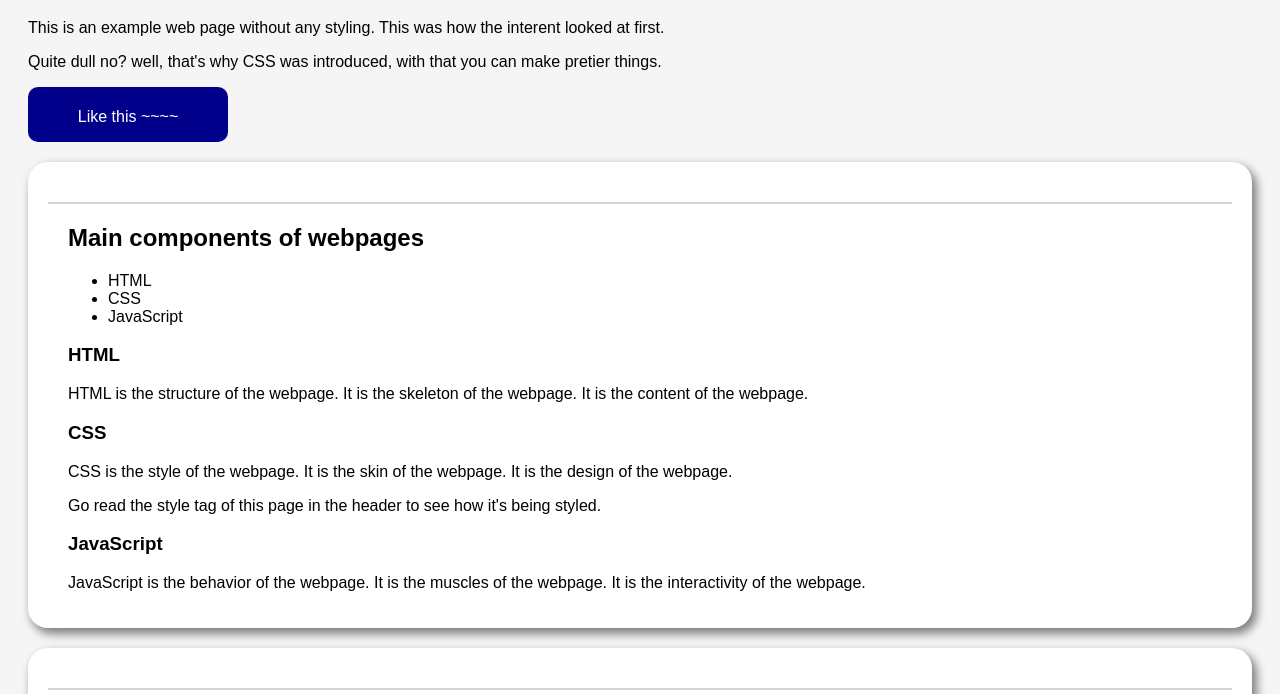
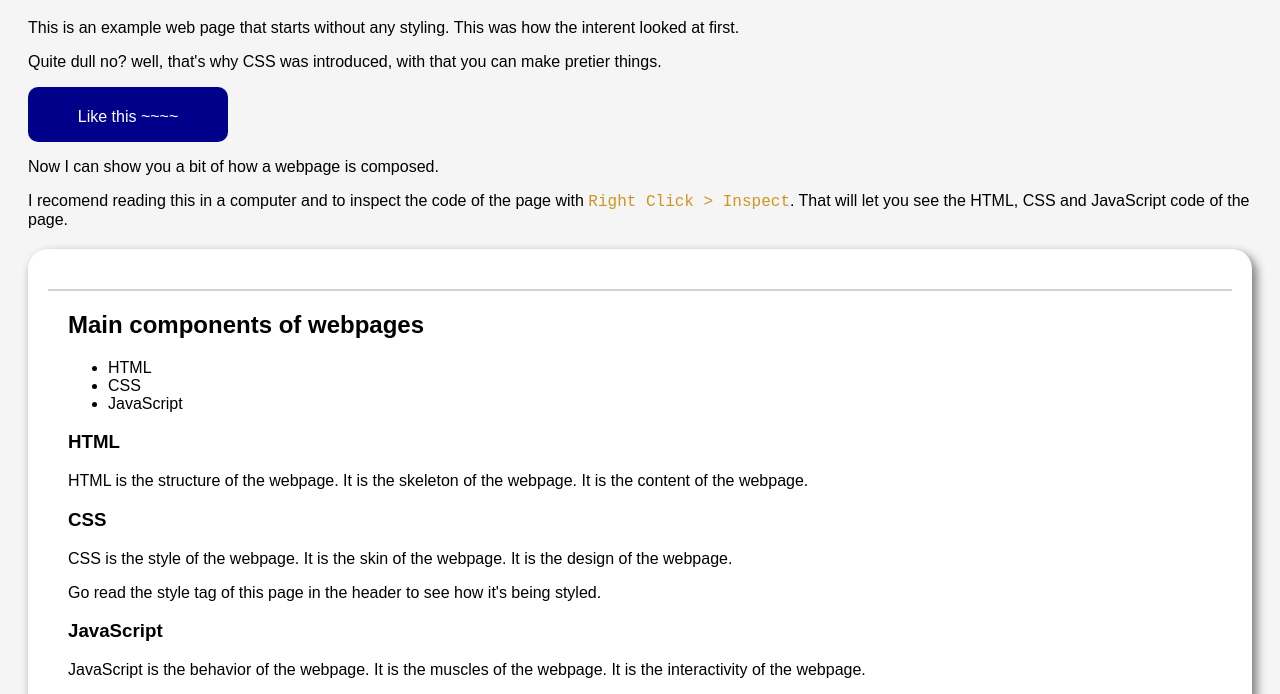
Before and after one commit to Luckbox314/web_start, a plain HTML site: page index.html in a window 1280 px wide. Shown: the part 89-783 px from the top of the page. Drawn offline with Linux system fonts and the light colour scheme.

Commit message:
Improve initial webpage content and provide instructions for inspecting code

```diff
--- a/index.html
+++ b/index.html
@@ -41,12 +41,20 @@
 <body>
     <div>
         <h1>Example Webpage</h1>
-        <p>This is an example web page without any styling. This was how the interent looked at first.</p>
+        <p>This is an example web page that starts without any styling. This was how the interent looked at first.</p>
         <p>Quite dull no? well, that's why CSS was introduced, with that you can make pretier things.</p>
     </div>
     <div class="cool-element">
         <p>Like this ~~~~</p>
     </div>
+
+    <p>
+        Now I can show you a bit of how a webpage is composed.
+    </p>
+    <p>
+        I recomend reading this in a computer and to inspect the code of the page with <code>Right Click > Inspect</code>.
+        That will let you see the HTML, CSS and JavaScript code of the page.
+    </p>
 
     <article>
         <section>
```
